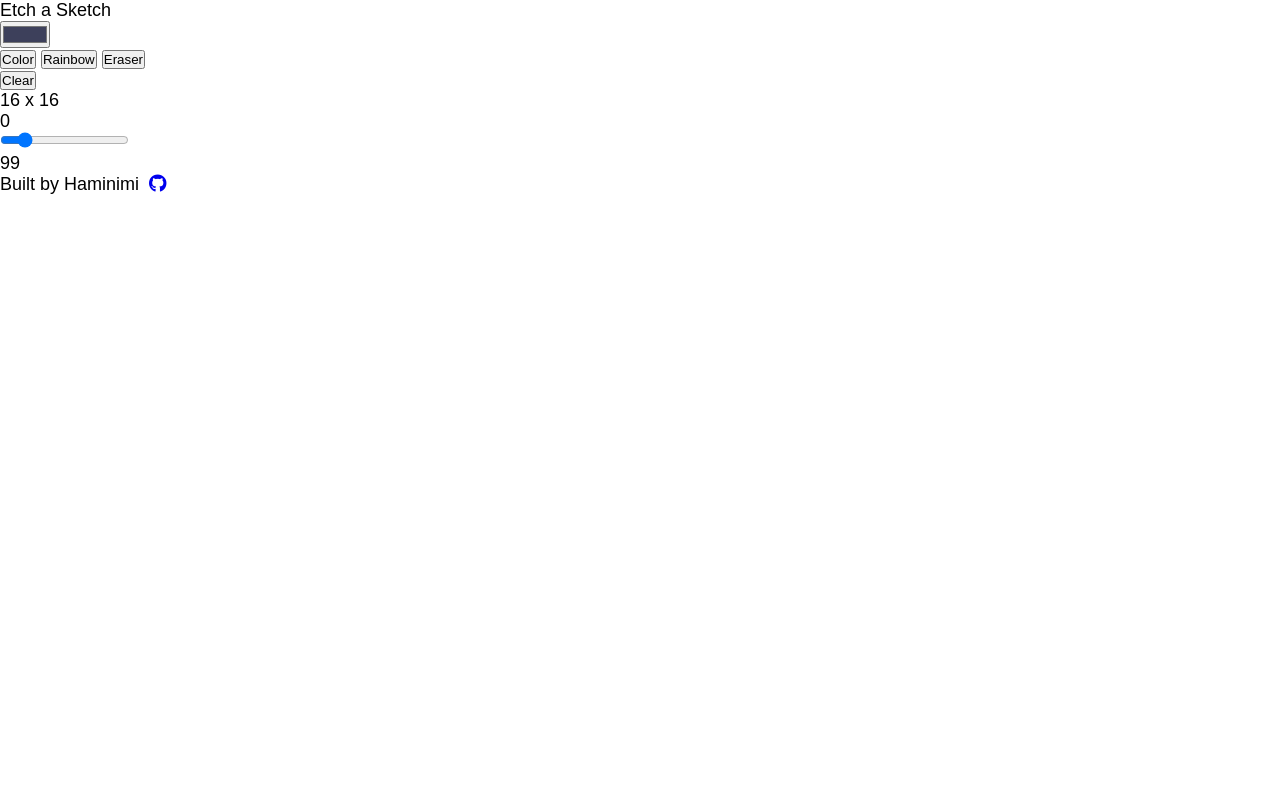
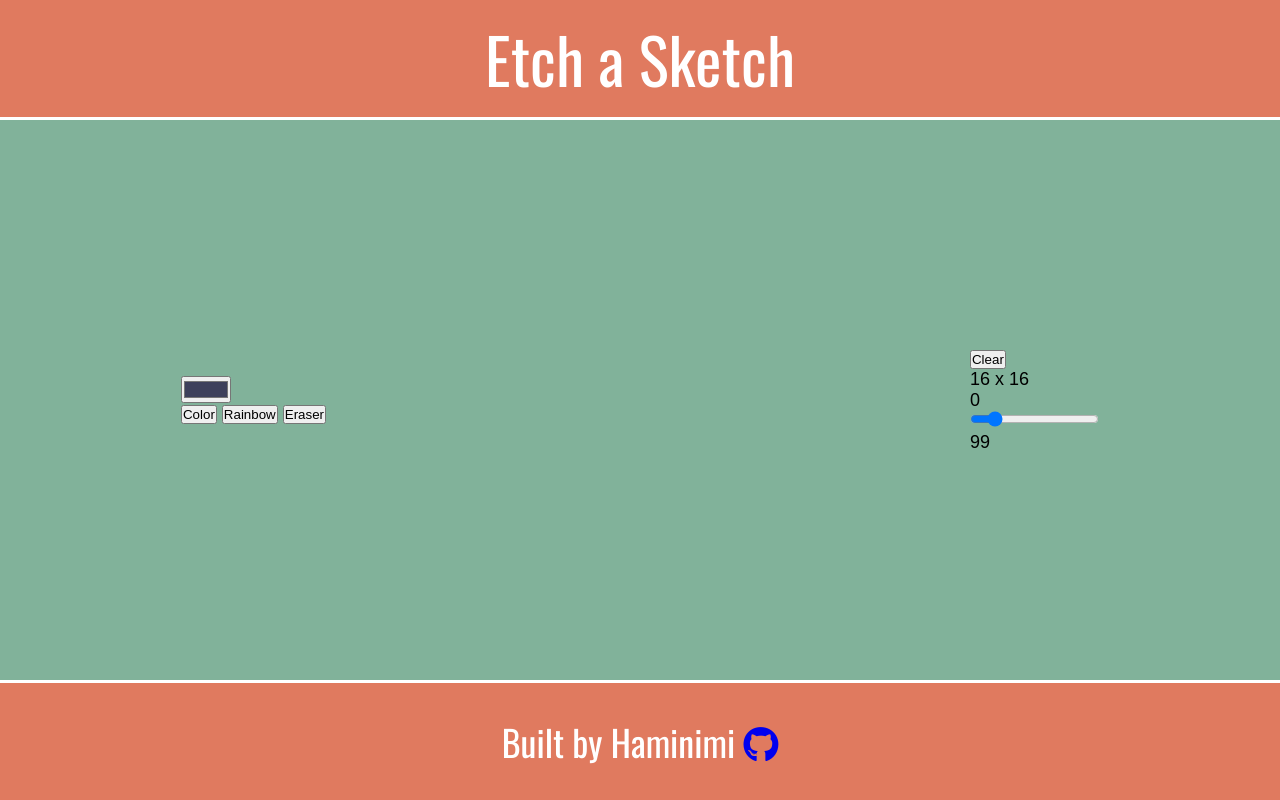
Before and after one commit to Haminimi/etch-a-sketch, a plain HTML site: page index.html in a window 1280 px wide. Drawn offline with nearby package versions, Linux system fonts and the light colour scheme; a web font is replaced by a local one.

Commit message:
Style header, footer, and main content
Defines the styling for the header, footer, and main content areas of
the webpage. It includes a flexbox layout for centering and arranging
elements, background colors, font styles, and spacing.

```diff
--- a/style.css
+++ b/style.css
@@ -23,3 +23,39 @@ html {
     height: 100%;
     font-size: 18px;
 }
+
+#header {
+    display: flex;
+    justify-content: center;
+    align-items: center;
+    background-color: #E07A5F;
+    color: white;
+    height: 15vh;
+    width: 100%;
+    font-size: 3.5rem;
+    border-bottom: 3px solid white;
+    font-family: 'Oswald', sans-serif;
+}
+
+#footer {
+    display: flex;
+    justify-content: center;
+    align-items: center;
+    background-color: #E07A5F;
+    color: white;
+    height: 15vh;
+    width: 100%;
+    font-size: 2rem;
+    border-top: 3px solid white;
+    font-family: 'Oswald', serif;
+}
+
+#main {
+    display:flex;
+    justify-content: space-around;
+    flex-wrap: wrap;
+    background-color: #81B29A;
+    align-items: center;
+    min-height: calc(100vh - 30vh);
+    padding: 20px;
+}
```
